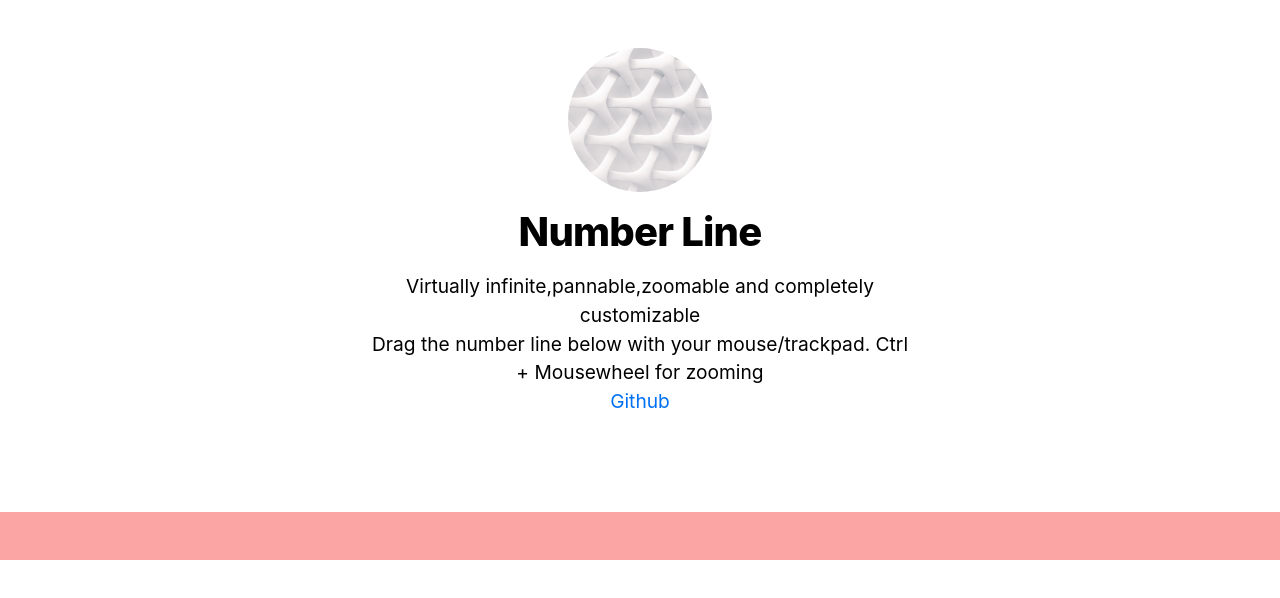
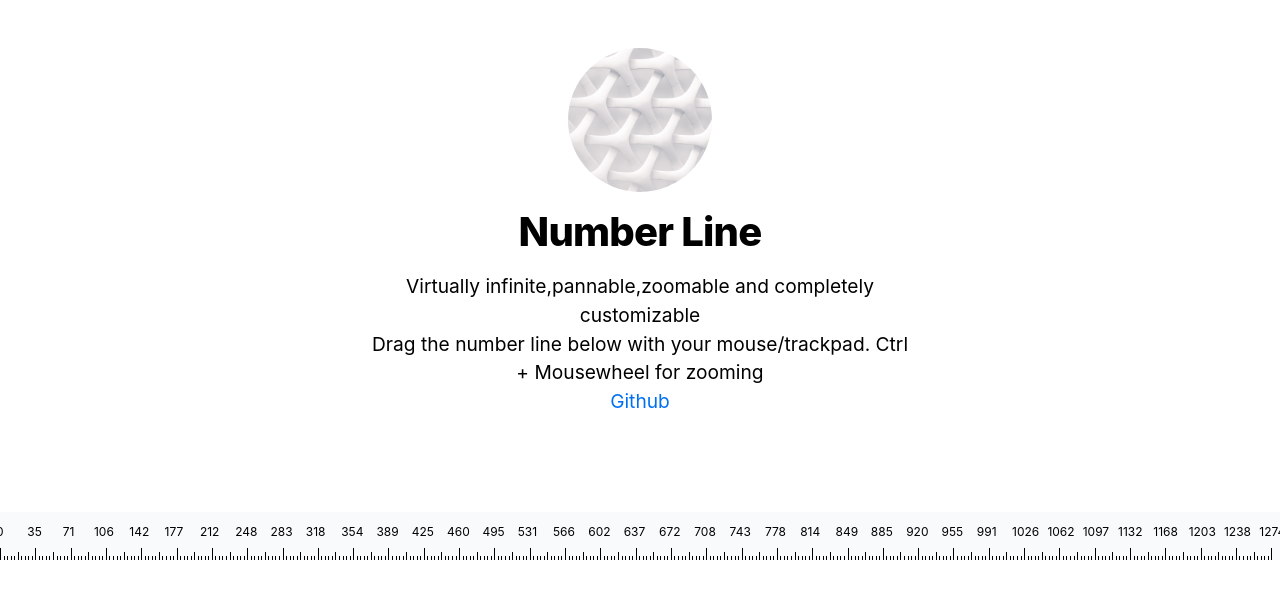
Before and after one commit to xorsafe/number-line, a Next.js app in the folder number-line/: page / in a window 1280 px wide. Shown: the top 598 px of the page. Built offline with nearby package versions, Linux system fonts and the light colour scheme.

Commit message:
Number line react component with label on ticks

```diff
--- a/number-line/pages/index.tsx
+++ b/number-line/pages/index.tsx
@@ -1,13 +1,15 @@
+import { AppPropsType } from 'next/dist/shared/lib/utils';
 import Head from 'next/head';
+import { ScriptProps } from 'next/script';
 import React, { createRef, ReactNode } from 'react';
 import Layout, { siteTitle } from '../components/layout';
 import utilStyles from '../styles/utils.module.css';
-import { NumberLine, ITickMarkLabelStrategy, NumberLineViewModel} from './my-number-line';
+import { NumberLine, ITickMarkLabelStrategy, NumberLineViewModel, TickMarkViewModel} from './my-number-line';
 
 const numberScaleTickMarkStrategy:ITickMarkLabelStrategy={
 	labelFor(value,index,position,numberLine){
 		if(index==0 || index ==5){
-			return value+"";
+			return Math.round(value)+"";
 		}
 		return "";
 	}
@@ -22,14 +24,42 @@ const numberScale:NumberLine = new NumberLine({
 
 })
 
-const NumberScaleTickMarks=(props:{model:NumberLineViewModel}):JSX.Element=>{
+interface NumberLineState{
+	model:NumberLineViewModel;
+}
+
+class NumberScaleTickMarks extends React.Component<NumberLineState,NumberLineState>{
+	constructor(props:NumberLineState){
+		super(props);
+		this.state = {model:props.model}
+	}
+
+	private tickMarkLeftClassName(v:TickMarkViewModel):string{
+		if(v.label!=null){
+			switch(v.label.length){
+				case 1: return "-left-1"
+				case 2: return "-left-2"
+				case 3: return "-left-3"
+				case 4: return "-left-3"
+				case 5: return "-left-4"
+				default: return "-left-5"
+			}
+		}
+		return "";
+	}
+
+	render(): React.ReactNode {
 		let keyCounter=0;
 		return (
-		<div className='flex' style={{columnGap:props.model.gap-1}}>
+			<div className='flex items-end' style={{columnGap:this.state.model.gap-1}}>
 				{
-				props.model.tickMarks.map((v,i,tvm)=>{
+					this.state.model.tickMarks.map((v,i,tvm)=>{
 						if(v.patternIndex==0){
-						return (<div key={keyCounter++ +""} className={'h-3 bg-black'} style={{width:"1px"}}></div>)
+							const leftClassName = this.tickMarkLeftClassName(v);
+							return (
+							<div key={keyCounter++ +""} className={'relative h-3 bg-black'} style={{width:"1px"}}>
+								<div className={"text-xs absolute -top-6 "+leftClassName}>{v.label}</div>
+							</div>)
 						}else if(v.patternIndex==5){
 							return (<div key={keyCounter++ +""} className={'h-2 bg-black'} style={{width:"1px"}}></div>)
 						}else{
@@ -40,40 +70,30 @@ const NumberScaleTickMarks=(props:{model:NumberLineViewModel}):JSX.Element=>{
 			</div>
 		)
 	}
+}
+
 
 class Home extends React.Component {
 
 	resizeObserver!:ResizeObserver;
 	resizeElement:React.RefObject<HTMLDivElement> = createRef();
+	numberLineContainer:React.RefObject<NumberScaleTickMarks> = createRef();
 
 	numberLineViewModel!:NumberLineViewModel;
 
-	constructor(){
-		super({});
+	constructor(props:any){
+		super(props);
 		// initial view model will be updated later
 		this.numberLineViewModel = numberScale.buildViewModel(0)
 	}
 
 	componentDidMount(){
 
-
 		this.resizeObserver = new ResizeObserver((entries)=>{
-			let width:number =0;
-			let height:number =0;
 
 			for (let entry of entries) {
-				// if(entry.contentBoxSize) {
-				//   // Firefox implements `contentBoxSize` as a single content rect, rather than an array
-				//   const contentBoxSize = Array.isArray(entry.contentBoxSize) ? entry.contentBoxSize[0] : entry.contentBoxSize;
-
-				//   width= contentBoxSize.width;
-				//   height = contentBoxSize.height;
-				// } else {
-				// 	width= entry.contentRect.width;
-				// 	height = entry.contentRect.height;
-				// }
 				console.log("Rebuilding number line view model for width "+entry.contentRect.width);
-				this.numberLineViewModel = numberScale.buildViewModel(entry.contentRect.width)
+				this.numberLineContainer.current?.setState({model:numberScale.buildViewModel(entry.contentRect.width)})
 			}
 		});
 
@@ -103,8 +123,8 @@ class Home extends React.Component {
 						<a href="https://github.com/nikhilnxvverma1/number-line">Github</a>
 					</section>
 				</Layout>
-				<div ref={this.resizeElement} className="w-full h-12 bg-red-300">
-					<NumberScaleTickMarks model={this.numberLineViewModel}></NumberScaleTickMarks>
+				<div ref={this.resizeElement} className="w-full h-12 flex flex-col justify-end bg-slate-50">
+					<NumberScaleTickMarks ref={this.numberLineContainer} model={this.numberLineViewModel}></NumberScaleTickMarks>
 				</div>
 			</>
 	  )
```
Lines whose indentation alone changed are shown as unchanged.
